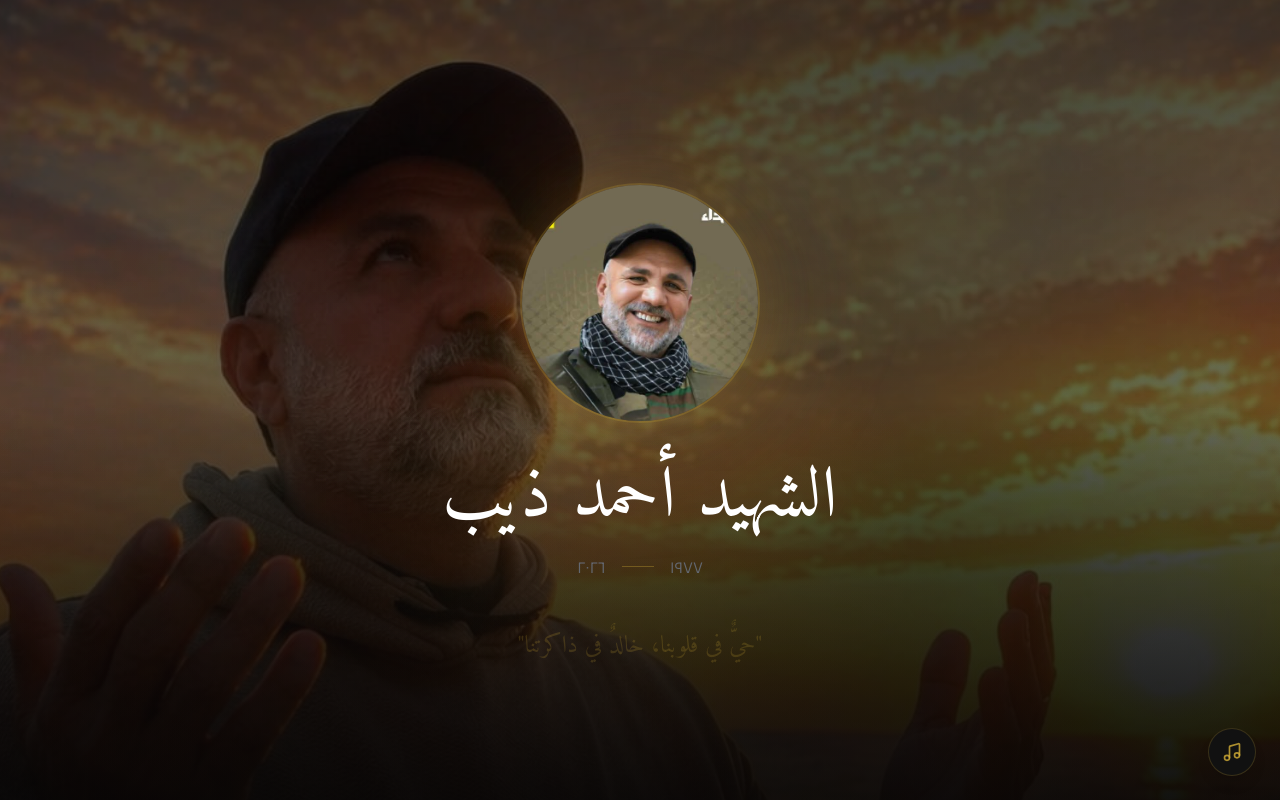
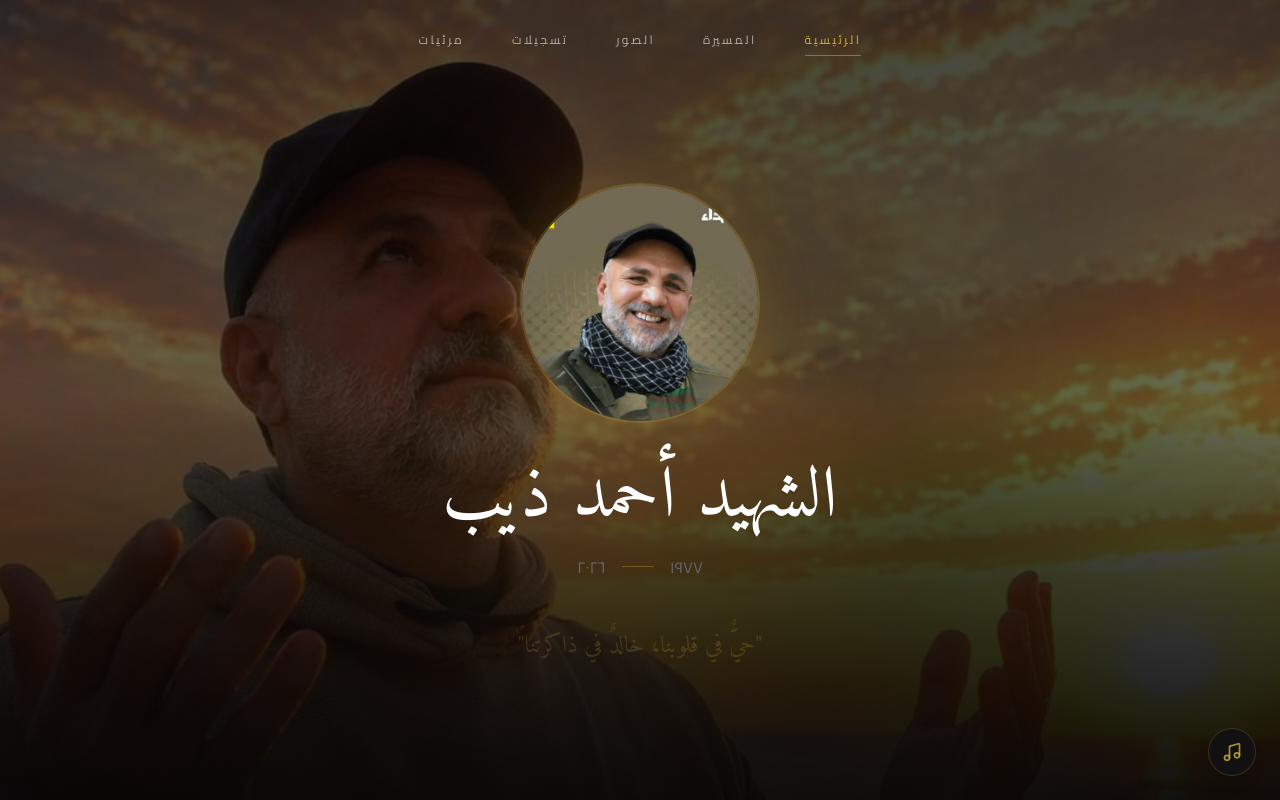
Before and after one commit to Husseindeeb0/Ahmad_Deeb, a React (Vite) app: page / in a window 1280 px wide. Both pictures are taken after a click on the button "الدخول إلى المزار". Shown: the top 800 px of the page. Built offline with nearby package versions, Linux system fonts and the light colour scheme.

Commit message:
Add a navbar

```diff
--- a/src/App.tsx
+++ b/src/App.tsx
@@ -11,6 +11,7 @@ import VideoSection from './components/VideoSection.tsx';
 import VoiceClips from './components/VoiceClips.tsx';
 import InfiniteMarqueeGallery from './components/InfiniteMarqueeGallery.tsx';
 import TributeFooter from './components/TributeFooter.tsx';
+import Navbar from './components/Navbar.tsx';
 
 function App() {
   const [hasEntered, setHasEntered] = useState(false);
@@ -26,6 +27,7 @@ function App() {
 
       {hasEntered && (
         <>
+          <Navbar />
           <AudioPlayer />
           <main>
             <Hero />
--- a/src/components/DateSection.tsx
+++ b/src/components/DateSection.tsx
@@ -2,7 +2,7 @@ import { motion } from 'framer-motion';
 
 export default function DateSection() {
   return (
-    <section className="py-24 relative overflow-hidden bg-gradient-to-b from-memorial-black to-memorial-dark">
+    <section id="dates" className="py-24 relative overflow-hidden bg-gradient-to-b from-memorial-black to-memorial-dark">
       <div className="max-w-4xl mx-auto px-6 text-center relative z-10">
         <motion.div
           initial={{ opacity: 0, y: 30 }}
--- a/src/components/Hero.tsx
+++ b/src/components/Hero.tsx
@@ -2,7 +2,7 @@ import { motion } from "framer-motion";
 
 export default function Hero() {
   return (
-    <section className="relative h-screen w-full overflow-hidden flex items-center justify-center">
+    <section id="hero" className="relative h-screen w-full overflow-hidden flex items-center justify-center">
       {/* Cinematic Background Image with Slow Zoom */}
       <motion.div
         initial={{ scale: 1.1 }}
@@ -99,6 +99,21 @@ export default function Hero() {
           "حيٌّ في قلوبنا، خالدٌ في ذاكرتنا"
         </motion.p>
       </div>
+
+      {/* Animated Scroll Indicator */}
+      <motion.div
+        initial={{ opacity: 0 }}
+        animate={{ opacity: 1 }}
+        transition={{ delay: 3.5, duration: 1 }}
+        className="absolute bottom-10 left-1/2 -translate-x-1/2 flex flex-col items-center gap-2"
+      >
+        <span className="text-[10px] uppercase tracking-[0.3em] text-white/30 font-cairo">اسحب لأسفل</span>
+        <motion.div
+          animate={{ y: [0, 8, 0] }}
+          transition={{ duration: 2, repeat: Infinity, ease: "easeInOut" }}
+          className="w-px h-12 bg-gradient-to-b from-memorial-yellow/50 to-transparent"
+        />
+      </motion.div>
     </section>
   );
 }
--- a/src/components/InfiniteMarqueeGallery.tsx
+++ b/src/components/InfiniteMarqueeGallery.tsx
@@ -39,7 +39,7 @@ export default function InfiniteMarqueeGallery() {
   };
 
   return (
-    <section className="py-24 bg-memorial-black overflow-hidden relative min-h-[600px] flex flex-col items-center justify-center">
+    <section id="gallery" className="py-24 bg-memorial-black overflow-hidden relative min-h-[600px] flex flex-col items-center justify-center">
       <div className="max-w-7xl mx-auto px-6 mb-16 text-center relative z-10">
         <motion.h2
           initial={{ opacity: 0, y: 20 }}
--- a/src/components/MemoryTimeline.tsx
+++ b/src/components/MemoryTimeline.tsx
@@ -187,6 +187,7 @@ export default function MemoryTimeline() {
 
   return (
     <section
+      id="timeline"
       ref={containerRef}
       className="relative py-24 bg-memorial-black overflow-hidden"
     >
--- /dev/null
+++ b/src/components/Navbar.tsx
@@ -0,0 +1,78 @@
+import { motion } from 'framer-motion';
+import { useState, useEffect } from 'react';
+
+const navItems = [
+  { id: 'hero', label: 'الرئيسية' },
+  { id: 'timeline', label: 'المسيرة' },
+  { id: 'gallery', label: 'الصور' },
+  { id: 'audios', label: 'تسجيلات' },
+  { id: 'videos', label: 'مرئيات' },
+];
+
+export default function Navbar() {
+  const [activeSection, setActiveSection] = useState('hero');
+  const [scrolled, setScrolled] = useState(false);
+
+  useEffect(() => {
+    const handleScroll = () => {
+      setScrolled(window.scrollY > 50);
+
+      // Simple intersection observer logic for active section
+      const sections = navItems.map(item => document.getElementById(item.id));
+      const currentScroll = window.scrollY + 100;
+
+      sections.forEach(section => {
+        if (!section) return;
+        const top = section.offsetTop;
+        const height = section.offsetHeight;
+        if (currentScroll >= top && currentScroll < top + height) {
+          setActiveSection(section.id);
+        }
+      });
+    };
+
+    window.addEventListener('scroll', handleScroll);
+    return () => window.removeEventListener('scroll', handleScroll);
+  }, []);
+
+  const scrollTo = (id: string) => {
+    const element = document.getElementById(id);
+    if (element) {
+      element.scrollIntoView({ behavior: 'smooth' });
+    }
+  };
+
+  return (
+    <motion.nav
+      initial={{ y: -100, opacity: 0 }}
+      animate={{ y: 0, opacity: 1 }}
+      transition={{ duration: 1.2, delay: 0.5 }}
+      className={`fixed top-0 left-0 right-0 z-[100] transition-all duration-700 ${
+        scrolled ? 'py-4 backdrop-blur-xl bg-memorial-black/40' : 'py-8 bg-transparent'
+      }`}
+    >
+      <div className="max-w-4xl mx-auto px-6">
+        <div className="flex items-center justify-center gap-8 md:gap-12">
+          {navItems.map((item) => (
+            <button
+              key={item.id}
+              onClick={() => scrollTo(item.id)}
+              className={`relative text-[10px] md:text-xs uppercase tracking-[0.2em] font-cairo transition-all duration-500 hover:text-memorial-yellow ${
+                activeSection === item.id ? 'text-memorial-yellow' : 'text-white/60'
+              }`}
+            >
+              {item.label}
+              {activeSection === item.id && (
+                <motion.div
+                  layoutId="nav-active"
+                  className="absolute -bottom-2 left-0 right-0 h-px bg-memorial-yellow/50"
+                  transition={{ type: 'spring', stiffness: 300, damping: 30 }}
+                />
+              )}
+            </button>
+          ))}
+        </div>
+      </div>
+    </motion.nav>
+  );
+}
--- a/src/components/VideoSection.tsx
+++ b/src/components/VideoSection.tsx
@@ -44,7 +44,7 @@ export default function VideoSection() {
   };
 
   return (
-    <section className="py-24 bg-memorial-black relative">
+    <section id="videos" className="py-24 bg-memorial-black relative">
       <div className="max-w-6xl mx-auto px-6">
         <motion.div
           initial={{ opacity: 0, y: 20 }}
--- a/src/components/VoiceClips.tsx
+++ b/src/components/VoiceClips.tsx
@@ -97,7 +97,7 @@ export default function VoiceClips() {
   };
 
   return (
-    <section className="py-24 bg-memorial-dark relative overflow-hidden">
+    <section id="audios" className="py-24 bg-memorial-dark relative overflow-hidden">
       {/* Decorative background element */}
       <div className="absolute top-0 right-0 -translate-y-1/2 translate-x-1/4 w-[600px] h-[600px] bg-memorial-yellow/5 rounded-full blur-[120px] pointer-events-none" />
 
```
